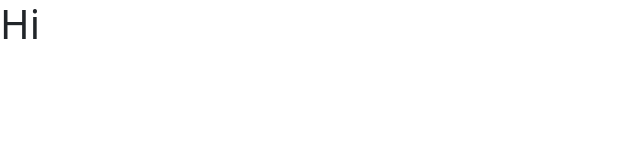
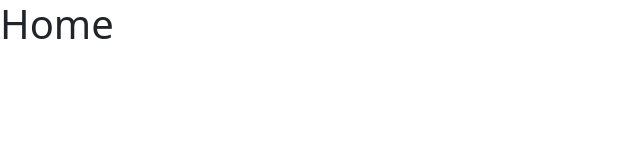
Before and after one commit to KausaChangs/advanced-note-taking-app, a React (Vite) app: page / in a window 1280 px wide. Shown: the top 160 px of the page, without its empty margins (0-640 px from the left). Built offline with nearby package versions, Linux system fonts and the light colour scheme.

Commit message:
added routing for ids

```diff
--- a/src/App.tsx
+++ b/src/App.tsx
@@ -4,8 +4,12 @@ import { Routes, Route, Navigate } from "react-router-dom";
 function App() {
   return (
     <Routes>
-      <Route path="/" element={<h1>Hi</h1>} />
+      <Route path="/" element={<h1>Home</h1>} />
       <Route path="/new" element={<h1>New</h1>} />
+      <Route path="/:id">
+        <Route index element={<h1>Show</h1>} />
+        <Route path="edit" element={<h1>Edit</h1>} />
+      </Route>
       <Route path="*" element={<Navigate to="/" />} />
     </Routes>
   );
```
